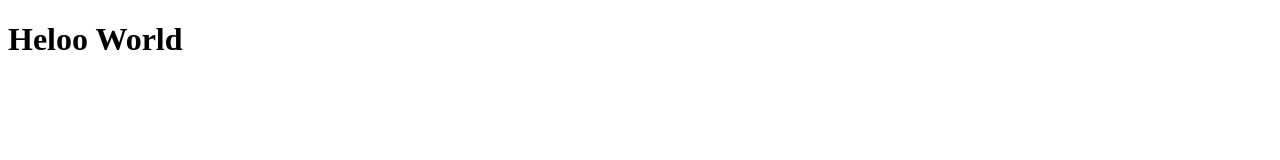
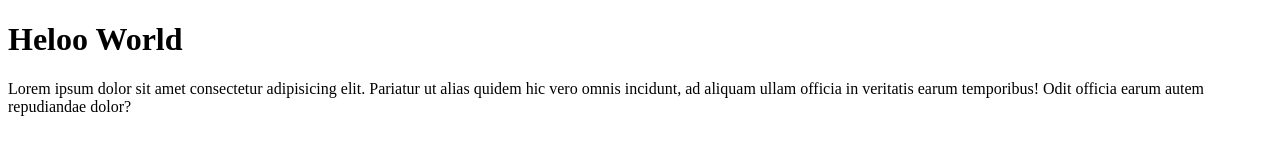
Before and after one commit to taufikvntt/-test-git-remote, a plain HTML site: page index.html in a window 1280 px wide. Drawn offline with Linux system fonts and the light colour scheme.

Commit message:
menambahkan pragraf

```diff
--- a/index.html
+++ b/index.html
@@ -8,5 +8,6 @@
 </head>
 <body>
     <h1>Heloo World</h1>
+    <p>Lorem ipsum dolor sit amet consectetur adipisicing elit. Pariatur ut alias quidem hic vero omnis incidunt, ad aliquam ullam officia in veritatis earum temporibus! Odit officia earum autem repudiandae dolor?</p>
 </body>
 </html>
```
